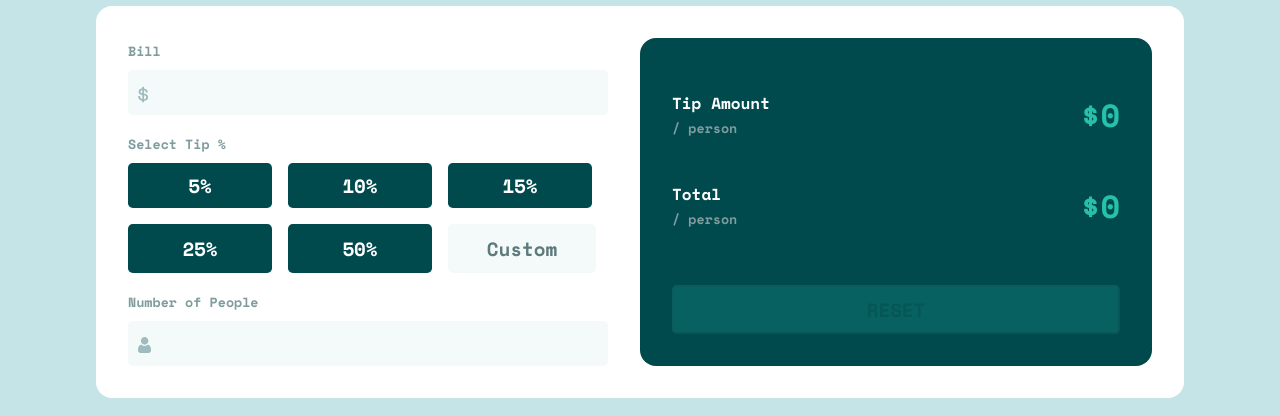
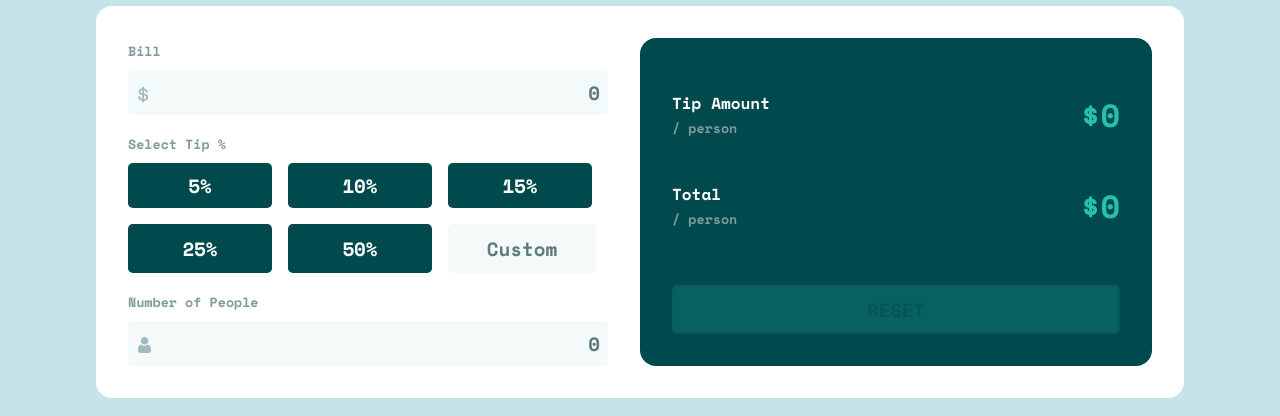
Before and after one commit to huyphan2210/tip-calculator-react, a React (Vite) app: page / in a window 1280 px wide. Shown: the part 234-650 px from the top of the page. Built offline with nearby package versions, Linux system fonts and the light colour scheme.

Commit message:
Add placeholder

```diff
--- a/src/components/CustomInput.tsx
+++ b/src/components/CustomInput.tsx
@@ -10,7 +10,7 @@ function Input(props: {
             <label htmlFor={props.label.replace(' ', '-')}><small>{props.label}</small></label>
             <div>
                 <img src={props.icon} alt={props.icon}></img>
-                <input id={props.label.replace(' ', '-')}></input>
+                <input id={props.label.replace(' ', '-')} placeholder='0'></input>
             </div>
 
         </div>
```
